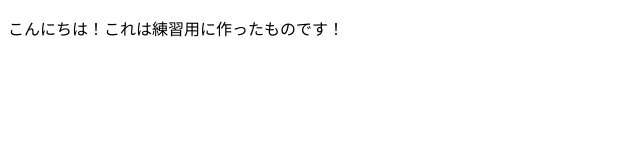
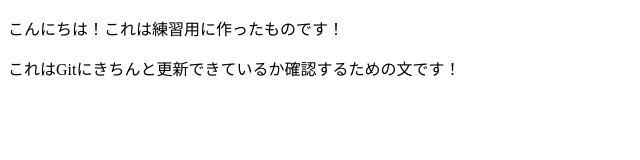
Before and after one commit to aaarion/001, a plain HTML site: page index.html in a window 1280 px wide. Shown: the whole page, without its empty margins (0-640 px from the left). Drawn offline with Linux system fonts and the light colour scheme.

Commit message:
Add html

```diff
--- a/index.html
+++ b/index.html
@@ -8,5 +8,6 @@
 </head>
 <body>
     <p>こんにちは！これは練習用に作ったものです！</p>
+    <p>これはGitにきちんと更新できているか確認するための文です！</p>
 </body>
 </html>
```
